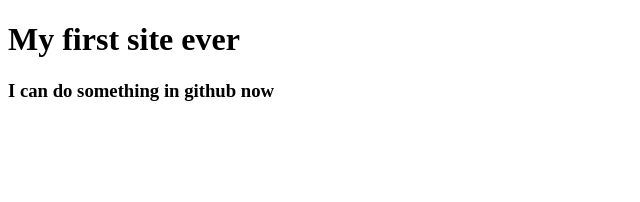
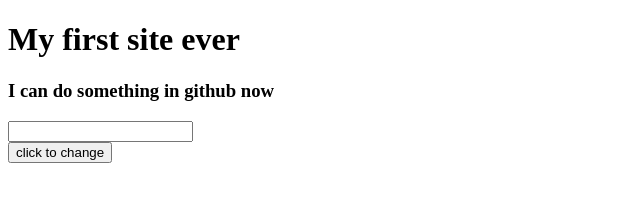
Before and after one commit to codehunter99/myfirstwebsite, a plain HTML site: page newsite.html in a window 1280 px wide. Shown: the whole page, without its empty margins (0-640 px from the left). Drawn offline with Linux system fonts and the light colour scheme.

Commit message:
changes for branch

```diff
--- a/newsite.html
+++ b/newsite.html
@@ -9,5 +9,8 @@
 <body>
     <h1>My first site ever</h1>
     <h3>I can do something in github now</h3>
+    <input type="text">
+    <br>
+    <button>click to change</button>
 </body>
 </html>
```
